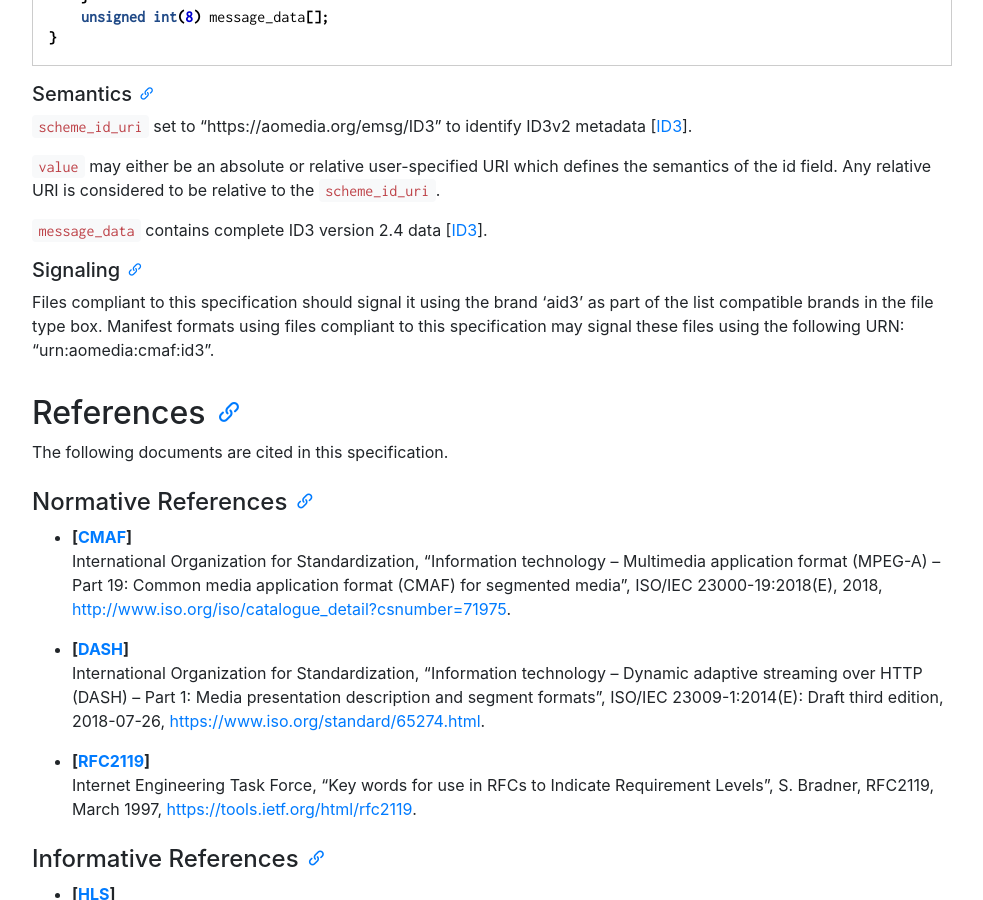
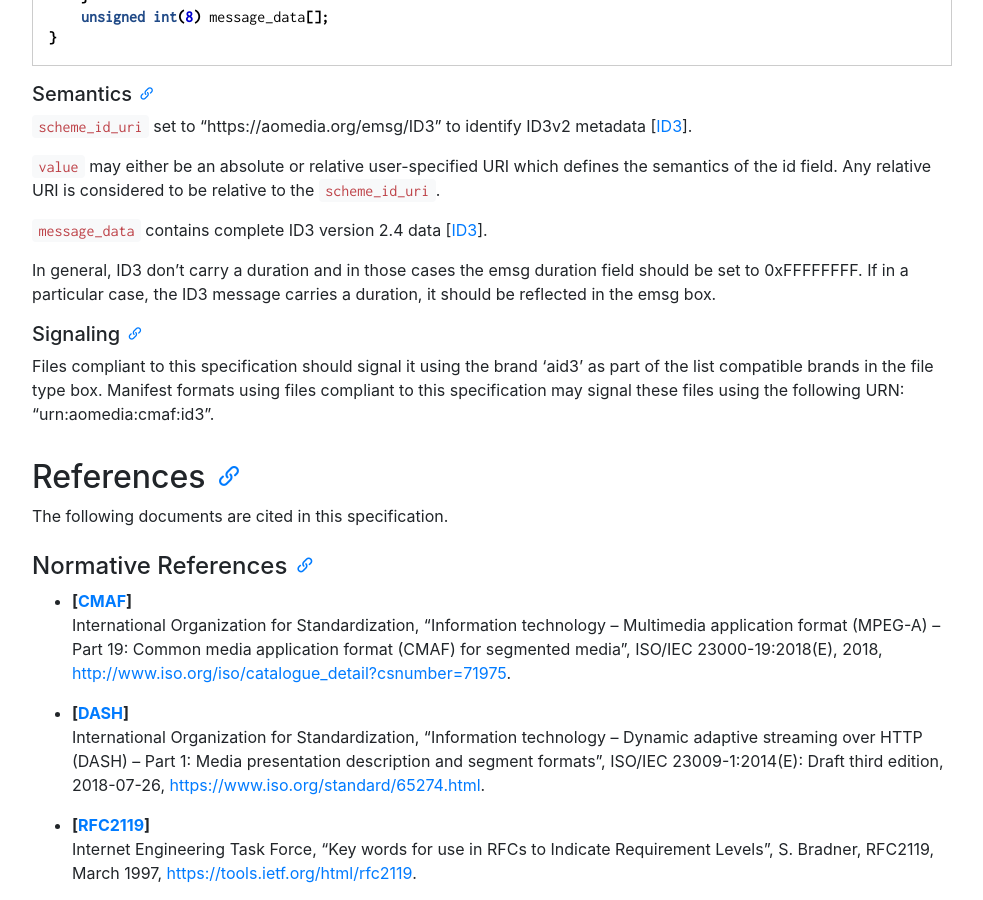
Before and after one commit to AOMediaCodec/id3-emsg, a Jekyll site: the page built from index.md, in a window 1280 px wide and 900 px high, scrolled down 2336 px. Shown: the whole window, without its empty margins (53-1036 px from the left). Built offline with Jekyll 4.4.1, drawn with Linux system fonts in a browser that asks for light colours; nearby versions of some CDN libraries.

Commit message:
Update av1-id3.md

```diff
--- a/av1-id3.md
+++ b/av1-id3.md
@@ -105,6 +105,8 @@ aligned(8) class DASHEventMessageBox extends FullBox('emsg', version, flags = 0)
 
 `message_data` contains complete ID3 version 2.4 data \[[ID3]\].
 
+In general, ID3 don't carry a duration and in those cases the emsg duration field should be set to 0xFFFFFFFF. If in a particular case, the ID3 message carries a duration, it should be reflected in the emsg box.
+
 ##### Signaling
 {:.no_toc }
 
```
